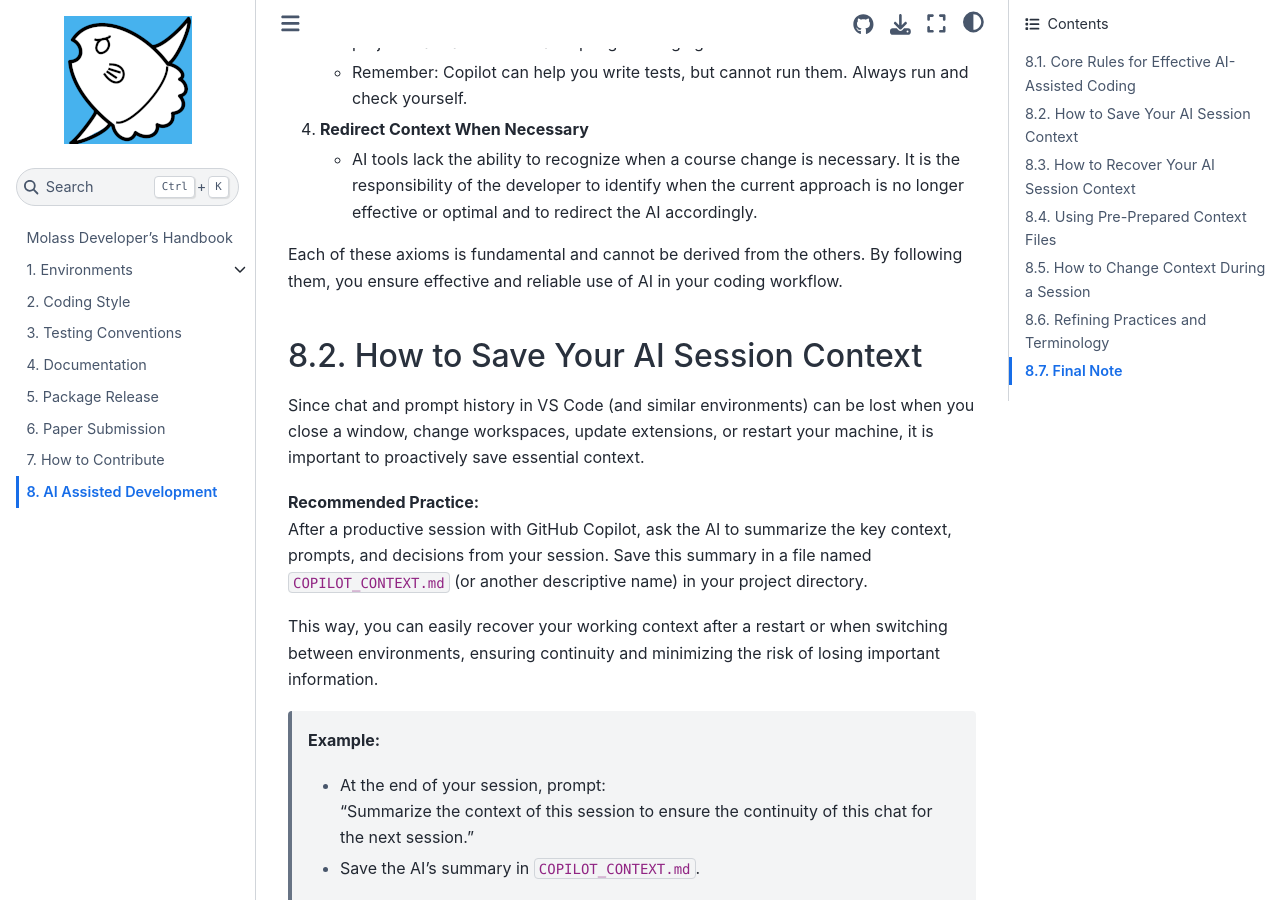
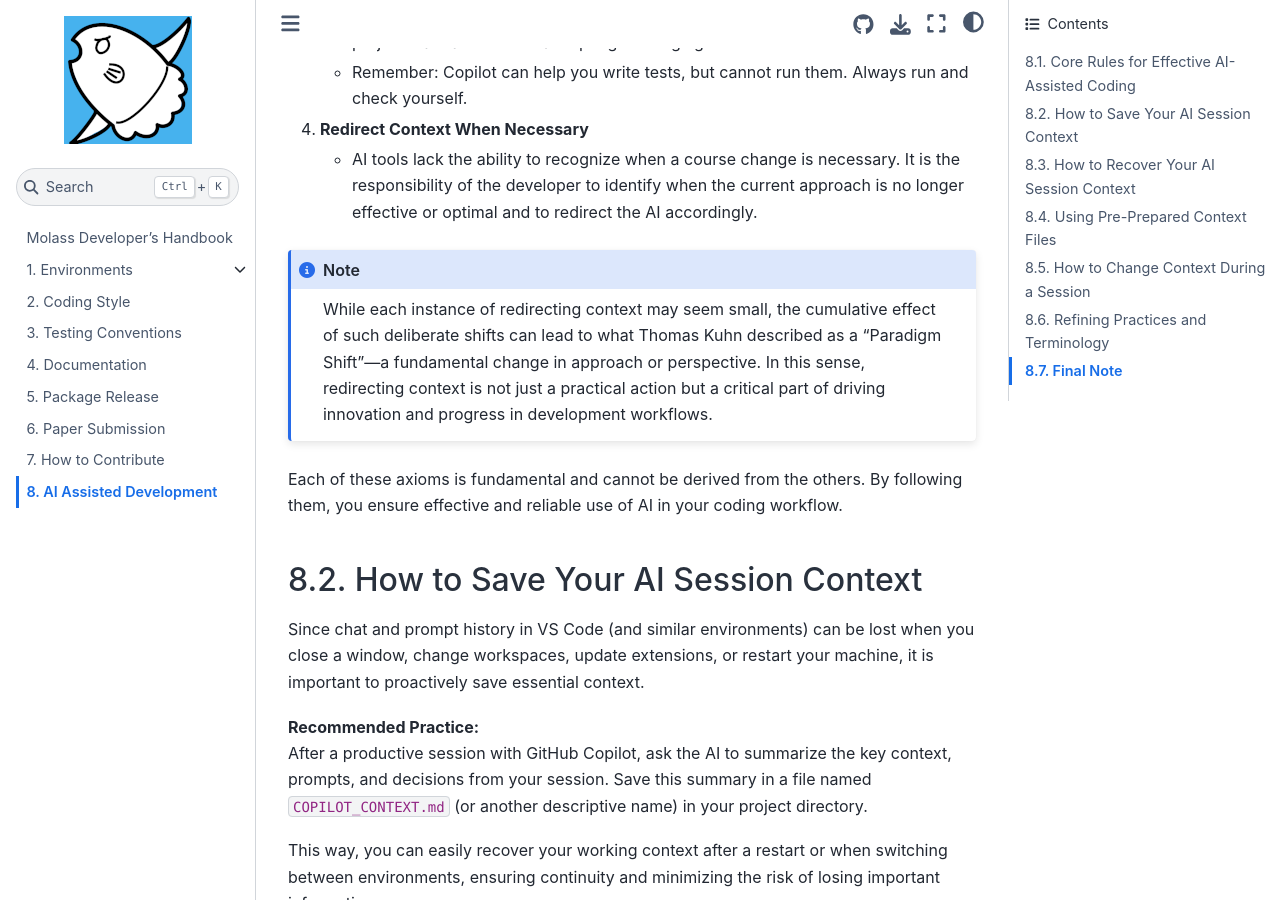
Before and after one commit to biosaxs-dev/molass-develop, a Jupyter Book: the page built from chapters/11/ai_assisted.md, in a window 1280 px wide and 900 px high, scrolled down 582 px. Built offline with Jupyter Book 1.0.4 settings and Sphinx 7.4.7 and the Sphinx Book theme 1.1.4, drawn with Linux system fonts in a browser that asks for light colours.

Commit message:
Add a note referring to Paradigm Shift

````diff
--- a/chapters/11/ai_assisted.md
+++ b/chapters/11/ai_assisted.md
@@ -16,6 +16,10 @@ AI tools like GitHub Copilot[^1] can greatly enhance productivity, but effective
 
 4. **Redirect Context When Necessary**
    - AI tools lack the ability to recognize when a course change is necessary. It is the responsibility of the developer to identify when the current approach is no longer effective or optimal and to redirect the AI accordingly.
+
+```{note}
+While each instance of redirecting context may seem small, the cumulative effect of such deliberate shifts can lead to what Thomas Kuhn described as a "Paradigm Shift"—a fundamental change in approach or perspective. In this sense, redirecting context is not just a practical action but a critical part of driving innovation and progress in development workflows.
+```
 
 Each of these axioms is fundamental and cannot be derived from the others. By following them, you ensure effective and reliable use of AI in your coding workflow.
 
````
